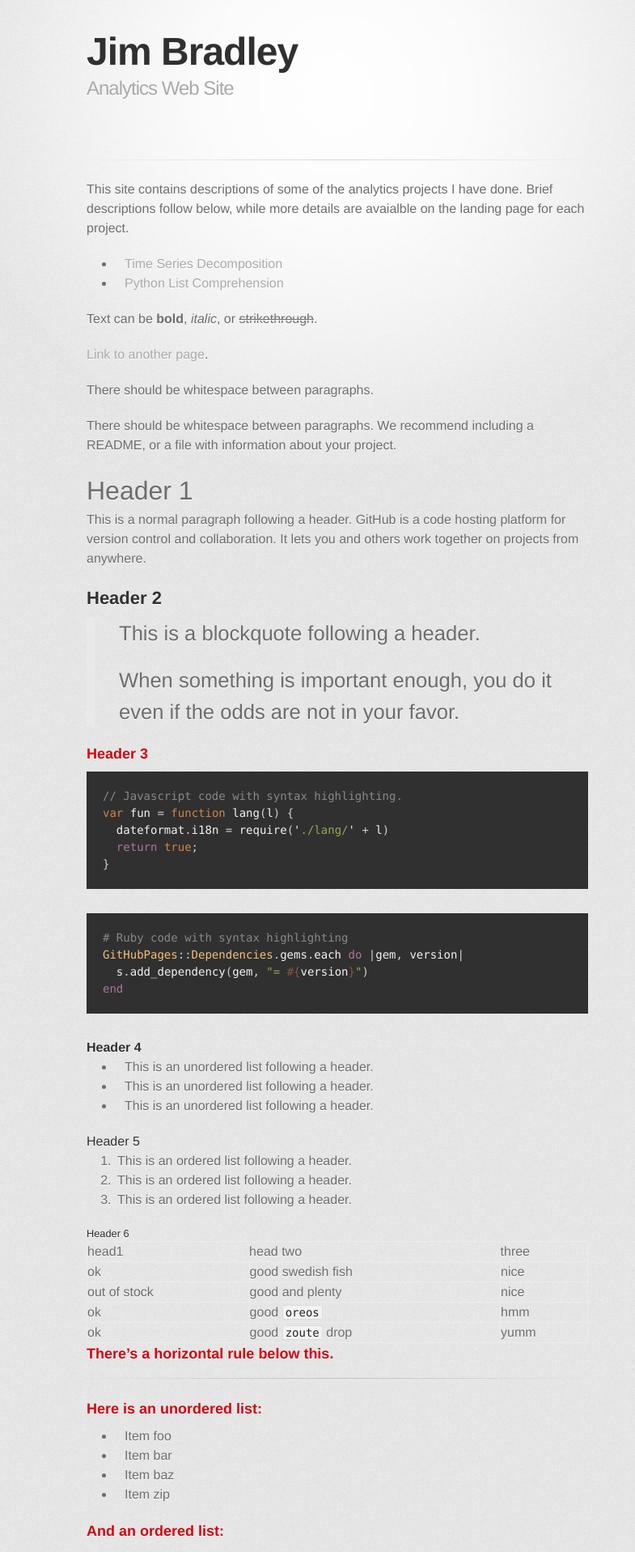
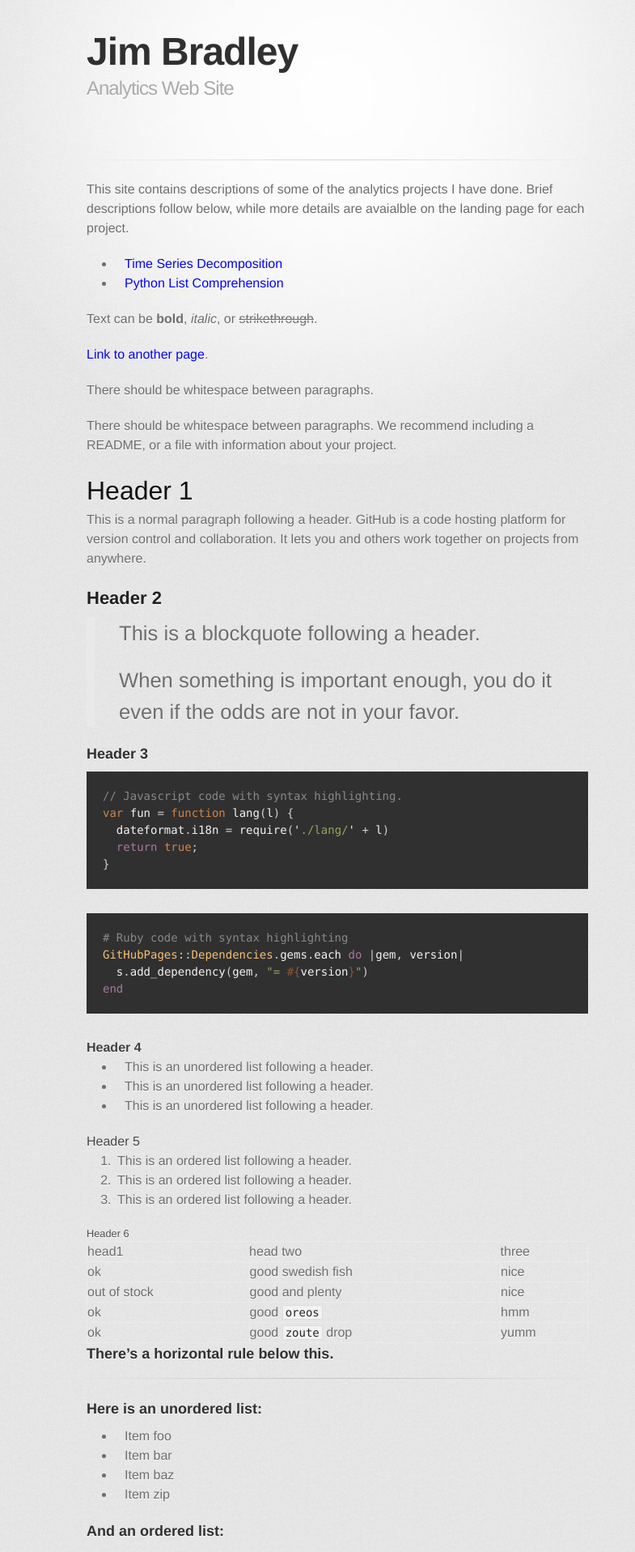
Before and after one commit to jrb28/jrb28.github.io, a Jekyll site: the page built from index.md, in a window 1280 px wide. Shown: the top 1917 px of the page at 81% size, without its empty margins (223-1008 px from the left). Built offline with Jekyll 4.4.1, drawn with Linux system fonts in a browser that asks for light colours; some web fonts are replaced.

Commit message:
Update jekyll-theme-tactile.scss

```diff
--- a/_sass/jekyll-theme-tactile.scss
+++ b/_sass/jekyll-theme-tactile.scss
@@ -245,36 +245,37 @@ form {
 
 h1 {
   font-size: 32px;
+  color: #101010;
 }
 
 h2 {
   margin-bottom: 8px;
   font-size: 22px;
   font-weight: bold;
-  color: #303030;
+  color: #202020;
 }
 
 h3 {
   margin-bottom: 8px;
   font-size: 18px;
   font-weight: bold;
-  color: #d5000d;
+  color: #303030;   /* #d5000d; */
 }
 
 h4 {
   font-size: 16px;
   font-weight: bold;
-  color: #303030;
+  color: #404040;
 }
 
 h5 {
   font-size: 1em;
-  color: #303030;
+  color: #454545;
 }
 
 h6 {
   font-size: .8em;
-  color: #303030;
+  color: #505050;
 }
 
 p {
@@ -284,6 +285,11 @@ p {
 
 a {
   text-decoration: none;
+  color: #303030
+}
+
+a:link {
+       color: #0000FF;
 }
 
 p a {
```
